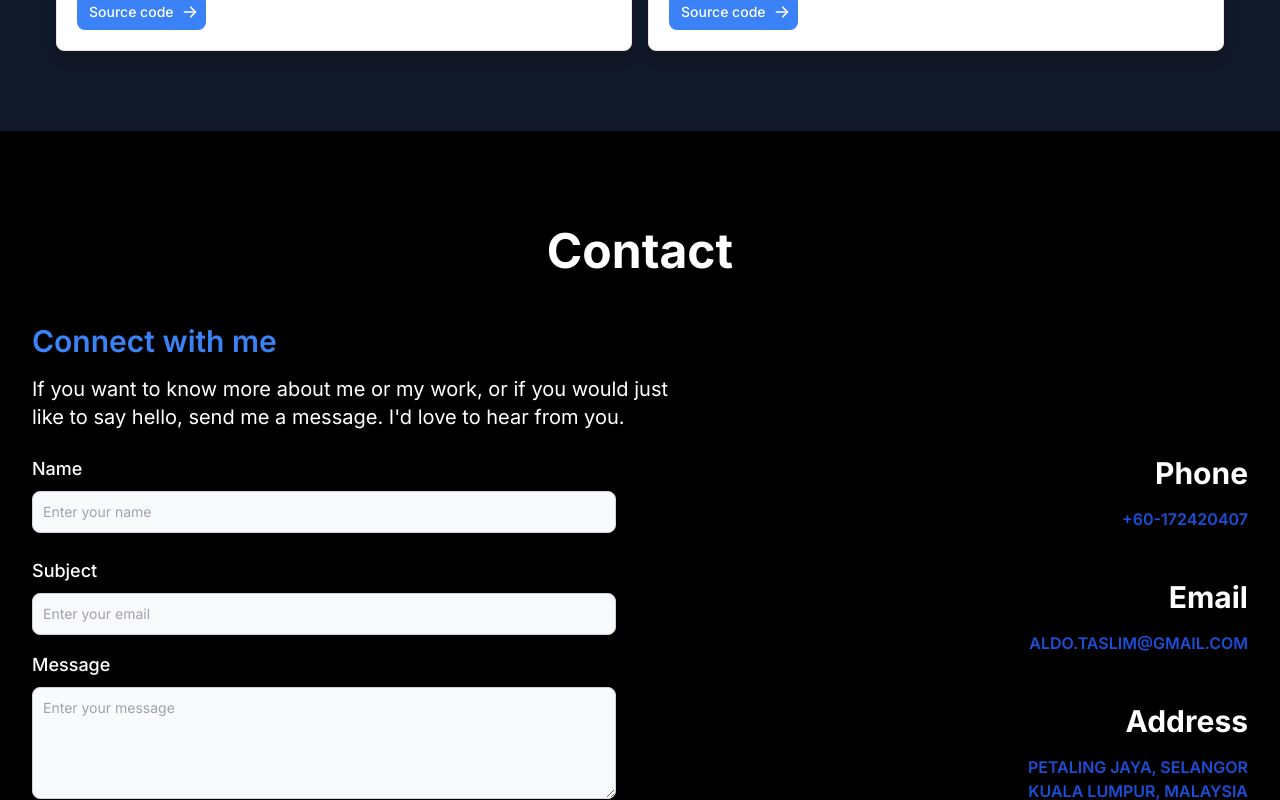
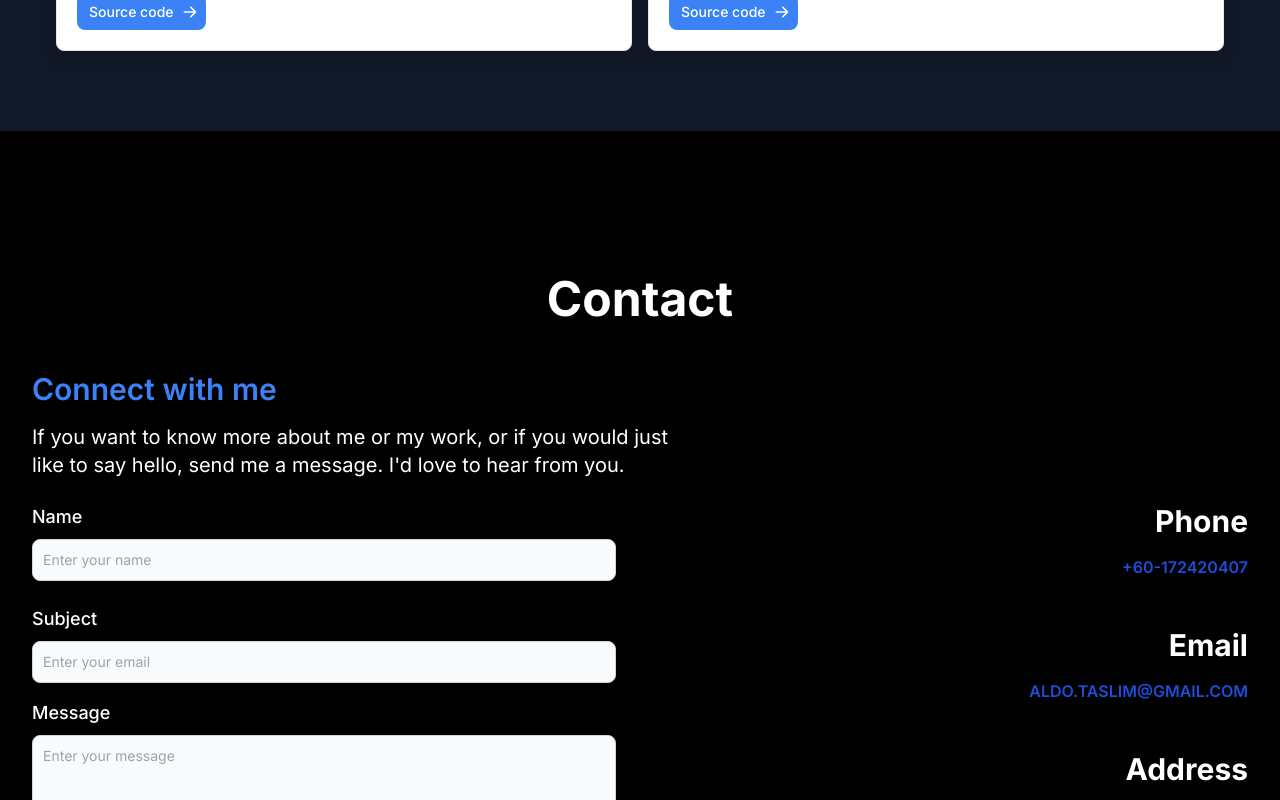
Before and after one commit to Soskxkakr/portfolio, a Next.js app: page / in a window 1280 px wide. Shown: the part 4700-5500 px from the top of the page. Built offline with nearby package versions, Linux system fonts and the light colour scheme.

Commit message:
fix: navbar not actively changing to contact

```diff
--- a/src/views/contact.tsx
+++ b/src/views/contact.tsx
@@ -30,8 +30,8 @@ const Contact = () => {
       id="contact"
       className={
         darkMode
-          ? "bg-gray-100 pt-24"
-          : "bg-black pt-24 text-white"
+          ? "bg-gray-100 pt-36"
+          : "bg-black text-white pt-36"
       }
     >
       <div className="max-w-7xl mx-auto x-4 sm:px-6 lg:px-8 px-4 ">
```
